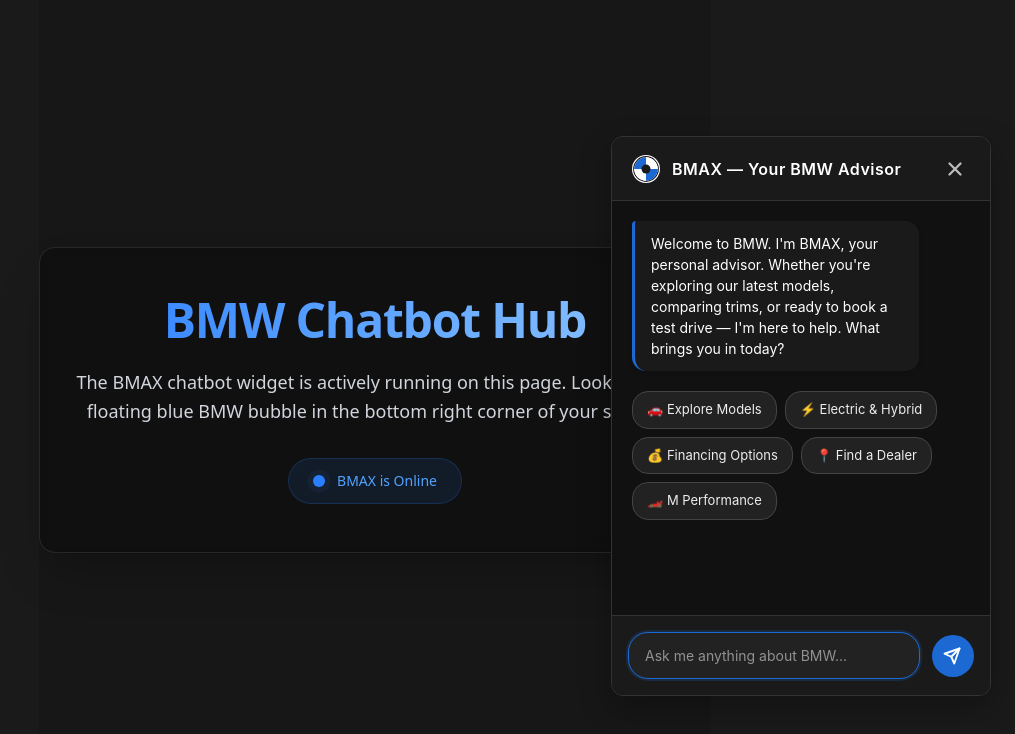
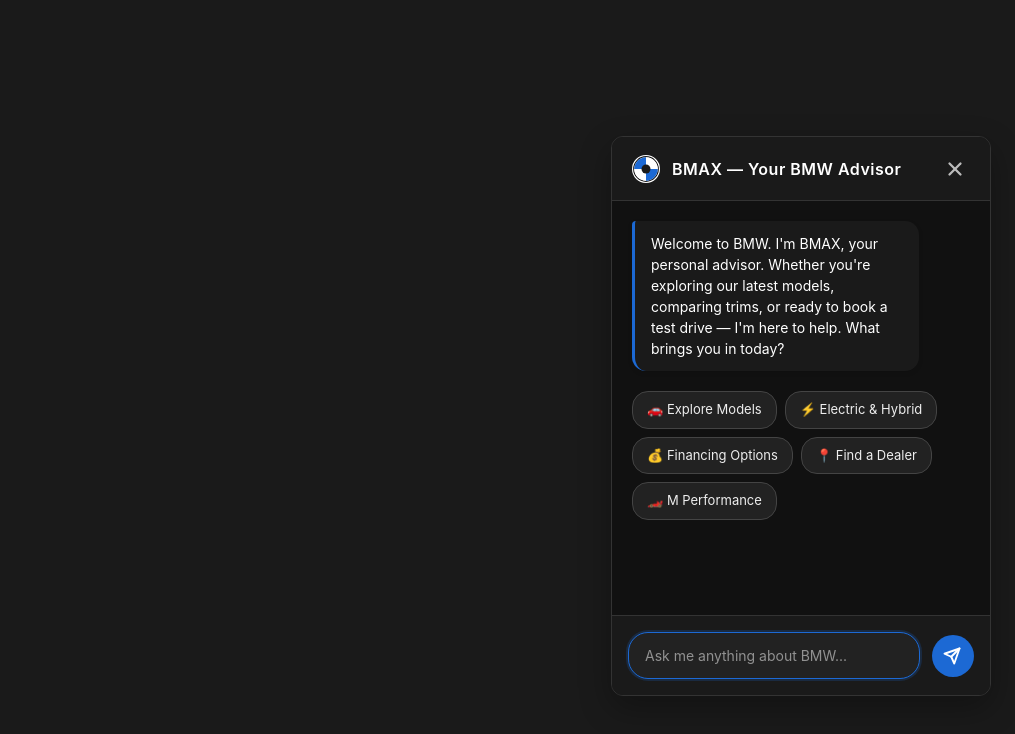
Before and after one commit to affanrkhan2011/BMW-Bot, a React (Vite) app: page / in a window 1280 px wide. Shown: the top 734 px of the page, without its empty margins (265-1280 px from the left). Built offline with nearby package versions, Linux system fonts and the light colour scheme.

Commit message:
feat: Make BMAX widget a headless component
Removes the static UI from `src/App.tsx`, allowing the BMAX widget to function as a headless component that can be integrated into other applications. Also updates the demo mode message and allows dynamic model selection for Gemini.

```diff
--- a/public/Upload/bmax.js
+++ b/public/Upload/bmax.js
@@ -193,7 +193,7 @@
     if (!config.apiKey) {
       setTimeout(() => {
         hideTyping();
-        addMessage('assistant', "I'm currently running in demo mode without an Anthropic API key. Please add your key to <code>config.js</code> to enable my AI capabilities.");
+        addMessage('assistant', "I'm currently running in demo mode without an API key. Please add your key to <code>config.js</code> to enable my AI capabilities.");
         conversationHistory.pop();
         sendBtn.disabled = false;
         input.focus();
@@ -207,7 +207,13 @@
         parts: [{ text: msg.content }]
       }));
 
-      const response = await fetch(`https://generativelanguage.googleapis.com/v1beta/models/gemini-2.0-flash:generateContent?key=${config.apiKey}`, {
+      let modelEndpoint = config.model || "gemini-2.0-flash:generateContent";
+      // If config.model does not end with :generateContent, maybe add it, but user put it in config.
+      if (!modelEndpoint.includes(":generateContent")) {
+          modelEndpoint += ":generateContent";
+      }
+
+      const response = await fetch(`https://generativelanguage.googleapis.com/v1beta/models/${modelEndpoint}?key=${config.apiKey}`, {
         method: "POST",
         headers: {
           "Content-Type": "application/json"
--- a/src/App.tsx
+++ b/src/App.tsx
@@ -6,21 +6,5 @@
 import React from 'react';
 
 export default function App() {
-  return (
-    <div className="min-h-screen bg-neutral-900 text-white flex flex-col items-center justify-center font-sans">
-      <div className="text-center bg-black/30 p-12 rounded-2xl border border-white/10 shadow-2xl backdrop-blur-sm max-w-2xl px-6">
-        <h1 className="text-4xl md:text-5xl font-bold bg-gradient-to-r from-blue-500 to-blue-300 bg-clip-text text-transparent mb-6 tracking-tight">BMW Chatbot Hub</h1>
-        <p className="text-gray-300 text-lg mb-8 leading-relaxed">
-          The BMAX chatbot widget is actively running on this page. Look for the floating blue BMW bubble in the bottom right corner of your screen.
-        </p>
-        <div className="inline-flex items-center gap-3 bg-blue-500/10 text-blue-400 px-6 py-3 rounded-full text-sm font-medium border border-blue-500/20">
-          <span className="relative flex h-3 w-3">
-            <span className="animate-ping absolute inline-flex h-full w-full rounded-full bg-blue-400 opacity-75"></span>
-            <span className="relative inline-flex rounded-full h-3 w-3 bg-blue-500"></span>
-          </span>
-          BMAX is Online
-        </div>
-      </div>
-    </div>
-  );
+  return null;
 }
```
